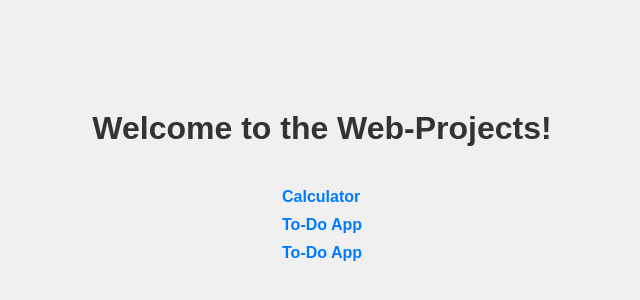
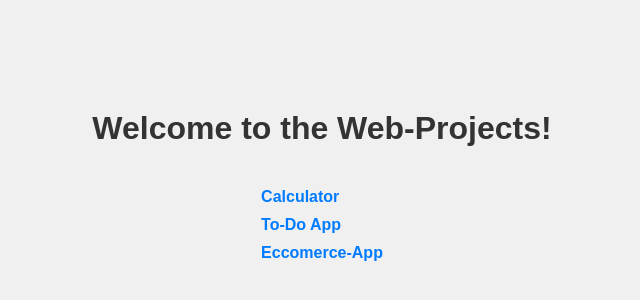
Before and after one commit to Sangam5756/Web_DevelopmentProject, a plain HTML site: page index.html in a window 1280 px wide. Shown: the part 210-510 px from the top of the page, without its empty margins (318-958 px from the left). Drawn offline with Linux system fonts and the light colour scheme.

Commit message:
Update index.html

```diff
--- a/index.html
+++ b/index.html
@@ -12,7 +12,7 @@
     <ul>
         <li><a href="Calculator/index.html">Calculator</a></li>
         <li><a href="To_Do_App/index.html">To-Do App</a></li>
-        <li><a href="Ecommerce_APP/index.html">To-Do App</a></li>
+        <li><a href="Ecommerce_APP/index.html">Eccomerce-App</a></li>
     </ul>
 </body>
 </html>
```
